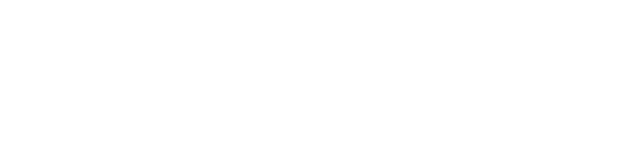
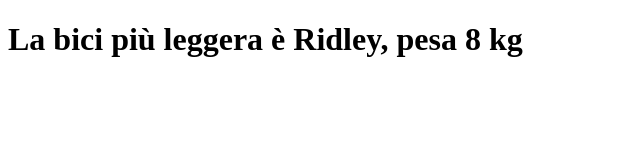
Before and after one commit to paulina-pacheco-o/js-snack-es6, a plain HTML site: page index.html in a window 1280 px wide. Shown: the whole page, without its empty margins (0-640 px from the left). Drawn offline with Linux system fonts and the light colour scheme.

Commit message:
end snack 1

```diff
--- a/index.html
+++ b/index.html
@@ -8,6 +8,7 @@
 </head>
 
 <body>
+  <h1 id="testo">ciao</h1>
 
 
   <script src="./js/script.js"></script>
--- a/js/script.js
+++ b/js/script.js
@@ -33,3 +33,6 @@ for (let i = 0; i < bikes.length; i++) {
   }
 }
 console.log(lightest);
+
+const testo = document.getElementById("testo");
+testo.innerHTML = `La bici più leggera è ${lightest.name + ", " + `pesa` + " " + lightest.weight} kg`
```
